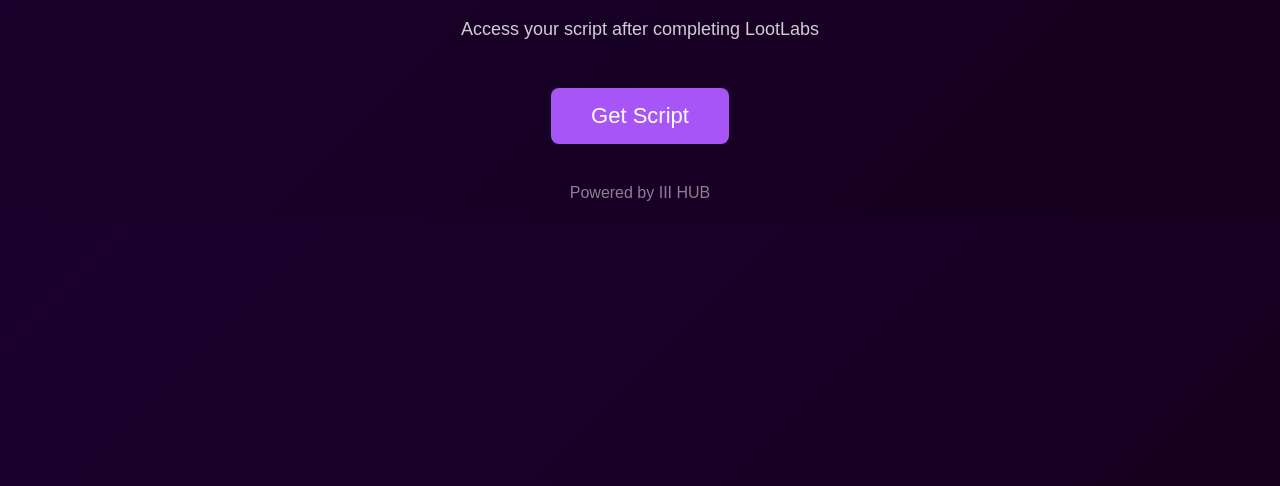
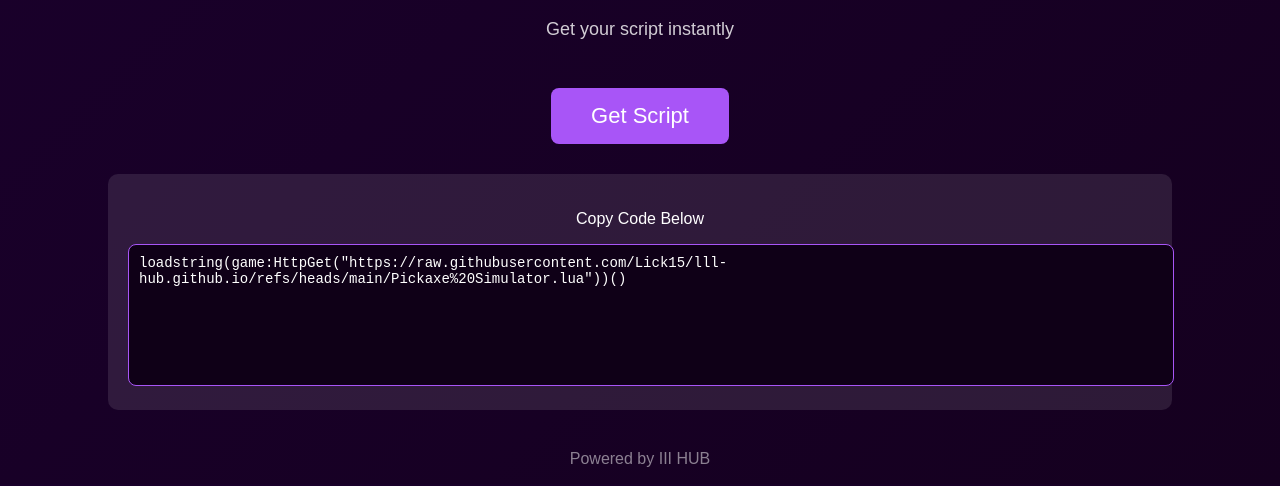
Before and after one commit to Lick15/frontend, a plain HTML site: page index.html in a window 1280 px wide. Shown: the part 314-800 px from the top of the page. Drawn offline with Linux system fonts and the light colour scheme.

Commit message:
Update index.html

```diff
--- a/index.html
+++ b/index.html
@@ -1,36 +1,34 @@
 <!DOCTYPE html>
 <html lang="en">
 <head>
-    <meta charset="UTF-8">
-    <meta name="viewport" content="width=device-width, initial-scale=1.0">
+    <meta charset="UTF-8" />
+    <meta name="viewport" content="width=device-width, initial-scale=1.0" />
     <title>III HUB | Script Access</title>
-    <link rel="stylesheet" href="style.css">
+    <link rel="stylesheet" href="style.css" />
 </head>
 <body>
+
+    <div class="popup" id="popup">✔ Script Copied!</div>
 
     <div class="container">
 
         <img src="public/logo.png" class="logo" alt="III HUB Logo">
 
         <h1 class="title">III HUB</h1>
-        <p class="subtitle">Access your script after completing LootLabs</p>
+        <p class="subtitle">Get your script instantly</p>
 
         <button class="btn" id="getScriptBtn">
             Get Script
         </button>
 
-        <!-- SCRIPT BOX (แสดงหลังทำ LootLabs เสร็จ) -->
-        <div id="scriptBox" class="script-box hidden">
-            <p class="script-title">Your Script:</p>
-            <textarea id="scriptText" readonly>loadstring(game:HttpGet("https://yourdomain.com/script.lua"))()</textarea>
-            <button class="copyBtn" id="copyBtn">Copy Script</button>
+        <div class="script-box">
+            <p class="script-title">Copy Code Below</p>
+            <textarea id="scriptText" readonly>
+loadstring(game:HttpGet("https://raw.githubusercontent.com/Lick15/lll-hub.github.io/refs/heads/main/Pickaxe%20Simulator.lua"))()
+            </textarea>
         </div>
 
         <p class="footer">Powered by III HUB</p>
-
-        <!-- COPY POPUP -->
-        <div id="copiedPopup" class="popup hidden">Copied!</div>
-
     </div>
 
     <script src="script.js"></script>
```
